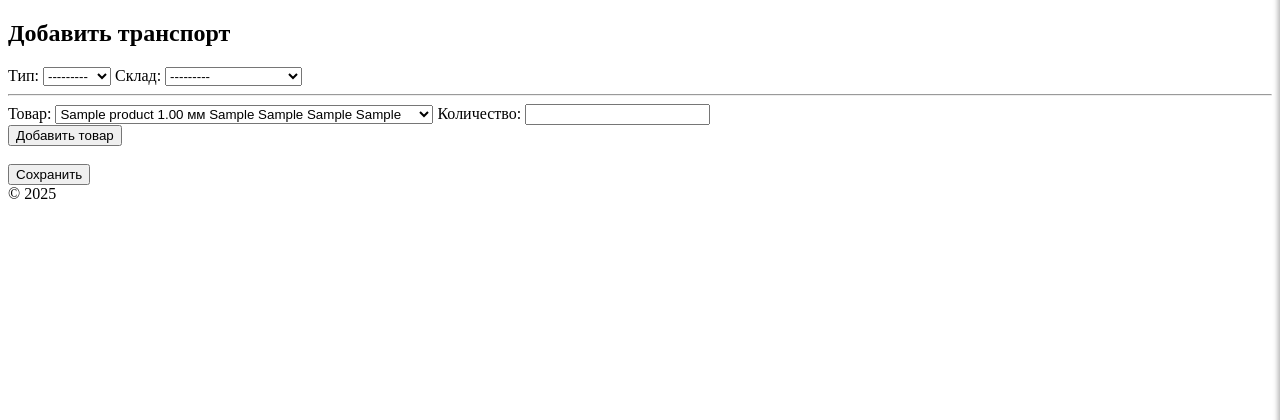
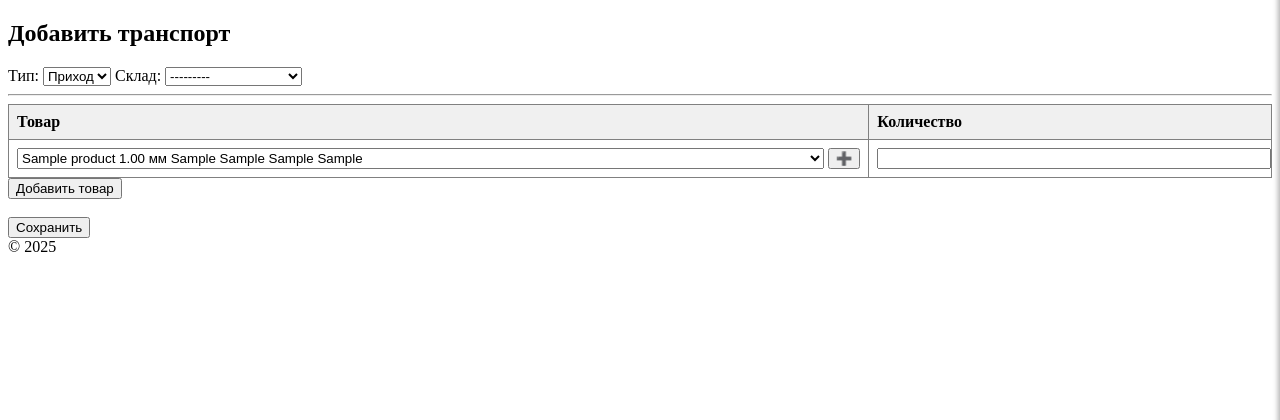
Before and after one commit to Shaxmir/mycrm, a Django app: page /logistics/add/ in a window 1280 px wide. Shown: the part 98-518 px from the top of the page. Run offline with Django 5.2, Linux system fonts and the light colour scheme; a user stored in the database is signed in; tables that the repository leaves empty hold one stand-in row (values such as "Sample post").

Commit message:
Update logistics: allow adding new products directly

```diff
--- a/apps/catalog/views.py
+++ b/apps/catalog/views.py
@@ -3,6 +3,7 @@
 from .models import Product, Category
 from .forms import ProductForm, CategoryForm
 from apps.warehouse.models import Stock, Warehouse
+
 
 
 
--- a/apps/logistics/forms.py
+++ b/apps/logistics/forms.py
@@ -5,9 +5,14 @@
 from apps.catalog.models import Product
 
 class TransportForm(forms.ModelForm):
+    def __init__(self, *args, **kwargs):
+        super().__init__(*args, **kwargs)
+        self.fields['type'].empty_label = None  # <--- Вот это убирает --------
+
     class Meta:
         model = Transport
-        fields = ['type', 'warehouse']  # Тип операции (приход/расход) и склад
+        fields = ['type', 'warehouse']
+
 
 class TransportProductForm(forms.ModelForm):
     class Meta:
--- a/apps/logistics/models.py
+++ b/apps/logistics/models.py
@@ -8,7 +8,7 @@
         ('outgoing', 'Расход'),
     ]
 
-    type = models.CharField(max_length=50, choices=TRANSPORT_TYPES)
+    type = models.CharField(max_length=50, choices=TRANSPORT_TYPES, default='incoming')
     warehouse = models.ForeignKey(Warehouse, on_delete=models.CASCADE)
     date = models.DateTimeField(auto_now_add=True)
     products = models.ManyToManyField(Product, through='TransportProduct')
--- a/apps/logistics/templates/logistics/transport_form.html
+++ b/apps/logistics/templates/logistics/transport_form.html
@@ -13,10 +13,18 @@
 
     <hr>
 
-    <div id="products-container">
-        <div class="product-form">
-            <label>Товар:</label>
-            <select name="product">
+    <table border="1" cellpadding="5" cellspacing="0" style="width:100%; border-collapse: collapse;">
+        <thead style="background-color: #f0f0f0;">
+            <tr>
+                <th style="text-align: left; padding: 8px;">Товар</th>
+                <th style="text-align: left; padding: 8px;">Количество</th>
+            </tr>
+        </thead>
+        <tbody id="products-container">
+            <tr class="product-form">
+                <td style="padding: 8px;">
+                    <div style="display: flex; gap: 4px;">
+                        <select name="product" style="flex: 1;">
                             {% for category in categories %}
                                 <optgroup label="--- {{ category.name }} ---">
                                     {% for product in category.products.all %}
@@ -32,15 +40,54 @@
                                 </optgroup>
                             {% endfor %}
                         </select>
-            <label>Количество:</label>
-            <input type="number" name="quantity" min="1" required>
+                        <button type="button" class="create-product-button" onclick="openNewProductModal(this)">➕</button>
                     </div>
-    </div>
+                </td>
+                <td style="padding: 8px;">
+                    <input type="number" name="quantity" min="1" required style="width: 100%;">
+                </td>
+            </tr>
+        </tbody>
+    </table>
 
     <button type="button" id="add-product">Добавить товар</button>
     <br><br>
     <button type="submit">Сохранить</button>
 </form>
+
+<!-- Модальное окно -->
+<dialog id="newProductModal" style="width: 600px;">
+    <form method="dialog" id="newProductForm" enctype="multipart/form-data">
+        <h3>Создать новый товар</h3>
+        <label>Категория:</label>
+        <select name="category" required style="width: 100%;">
+            {% for category in categories %}
+                <option value="{{ category.id }}">{{ category.name }}</option>
+            {% endfor %}
+        </select>
+        <p>Название: <input type="text" name="name" required style="width: 100%;"></p>
+        <p>Толщина: <input type="number" step="0.01" name="thickness" style="width: 100%;"></p>
+        <p>Сорт: <input type="text" name="grade" style="width: 100%;"></p>
+        <p>Формат: <input type="text" name="format" style="width: 100%;"></p>
+        <p>Поверхность: <input type="text" name="surface" style="width: 100%;"></p>
+        <p>Класс эмиссии: <input type="text" name="emission_class" style="width: 100%;"></p>
+        <p>Листов в кубометре: <input type="number" name="sheets_per_cubic_meter" step="0.01" style="width: 100%;"></p>
+        <p>Единица измерения: <input type="text" name="unit" style="width: 100%;"></p>
+        <p>Вес: <input type="number" name="weight" step="0.01" style="width: 100%;"></p>
+        <p>Площадь: <input type="number" name="area" step="0.01" style="width: 100%;"></p>
+        <p>Фото: <input type="file" name="photo" accept="image/*"></p>
+        <p>Закупочная цена: <input type="number" name="purchase_price" step="0.01" style="width: 100%;"></p>
+        <p>Цена продажи: <input type="number" name="sale_price" step="0.01" style="width: 100%;"></p>
+        <p>Артикул: <input type="text" name="sku" style="width: 100%;"></p>
+        <p>Штрихкод: <input type="text" name="barcode" style="width: 100%;"></p>
+        <p>Минимальный остаток: <input type="number" name="min_stock" style="width: 100%;"></p>
+        <p>Примечание: <textarea name="note" style="width: 100%;"></textarea></p>
+
+        <br>
+        <button type="submit">Создать</button>
+        <button type="button" onclick="document.getElementById('newProductModal').close()">Отмена</button>
+    </form>
+</dialog>
 
 <script>
 document.getElementById('add-product').addEventListener('click', function () {
@@ -49,5 +96,71 @@
     newBlock.querySelectorAll('input').forEach(input => input.value = '');
     container.appendChild(newBlock);
 });
+
+let activeSelect = null;
+
+function openNewProductModal(button) {
+    activeSelect = button.closest('tr').querySelector("select[name='product']");
+    document.getElementById("newProductModal").showModal();
+}
+
+document.getElementById("newProductForm").addEventListener("submit", async function (event) {
+    event.preventDefault();
+    const form = event.target;
+    const modal = document.getElementById("newProductModal");
+
+    const formData = new FormData(form);
+
+    const response = await fetch("/logistics/api/create-product/", {
+        method: "POST",
+        headers: {
+            "X-CSRFToken": document.querySelector("[name=csrfmiddlewaretoken]").value
+        },
+        body: formData
+    });
+
+    if (!response.ok) {
+        alert("Ошибка при создании товара");
+        return;
+    }
+
+    const data = await response.json();
+
+    // 👇 Формируем красивую строку с параметрами товара
+    const label = [
+        data.name,
+        data.thickness ? data.thickness + " " + data.unit : "",
+        data.format,
+        data.grade,
+        data.surface
+    ].filter(Boolean).join(" ");
+
+    const option = new Option(label, data.id);
+    if (activeSelect) {
+        activeSelect.appendChild(option);
+        activeSelect.value = data.id;
+    }
+
+    modal.close();
+    form.reset();
+});
+
+function toggleCreateButtons() {
+    const typeSelect = document.getElementById("id_type");
+    const typeValue = typeSelect.value;
+    const show = typeValue !== "outgoing"; // outgoing = Расход
+
+    document.querySelectorAll(".create-product-button").forEach(btn => {
+        btn.style.display = show ? "inline-block" : "none";
+    });
+}
+
+document.addEventListener("DOMContentLoaded", function () {
+    const typeSelect = document.getElementById("id_type");
+    if (typeSelect) {
+        typeSelect.addEventListener("change", toggleCreateButtons);
+        toggleCreateButtons(); // сразу применить при загрузке
+    }
+});
 </script>
 {% endblock %}
--- a/apps/logistics/urls.py
+++ b/apps/logistics/urls.py
@@ -9,4 +9,5 @@
     path('add/', views.transport_add, name='transport_add'),
     path('transport/<int:pk>/detail/', views.transport_detail, name='transport_detail'),
     path('product/<int:pk>/card/', views.product_card_view, name='product_card'),
+    path("api/create-product/", views.create_product_api, name="logistics_create_product"),
 ]
--- a/apps/logistics/views.py
+++ b/apps/logistics/views.py
@@ -5,9 +5,56 @@
 from apps.warehouse.models import Stock, Warehouse
 from apps.catalog.models import Product
 from .forms import TransportForm, TransportProductForm
-from apps.catalog.models import Category
+from apps.catalog.models import Category, Product
 from django.db import transaction
 from django.template.loader import render_to_string
+from django.views.decorators.http import require_POST
+from django.http import JsonResponse
+
+@require_POST
+def create_product_api(request):
+    data = request.POST
+    name = data.get("name")
+    category_id = data.get("category")
+
+    if not name or not category_id:
+        return JsonResponse({"error": "Имя и категория обязательны"}, status=400)
+
+    category = Category.objects.get(id=category_id)
+
+    product = Product.objects.create(
+        name=name,
+        category=category,
+        photo = request.FILES.get("photo"),
+        thickness=data.get("thickness") or None,
+        grade=data.get("grade") or None,
+        format=data.get("format") or None,
+        surface=data.get("surface") or None,
+        emission_class=data.get("emission_class") or None,
+        sheets_per_cubic_meter=data.get("sheets_per_cubic_meter") or None,
+        unit=data.get("unit") or None,
+        weight=data.get("weight") or None,
+        area=data.get("area") or None,
+        purchase_price=data.get("purchase_price") or None,
+        sale_price=data.get("sale_price") or None,
+        sku=data.get("sku") or None,
+        barcode=data.get("barcode") or None,
+        min_stock=data.get("min_stock") or None,
+        note=data.get("note") or None,
+    )
+
+    return JsonResponse({
+        "id": product.id,
+        "name": product.name,
+        "thickness": str(product.thickness or ""),
+        "unit": product.unit or "",
+        "format": product.format or "",
+        "grade": product.grade or "",
+        "surface": product.surface or "",
+})
+
+
+
 
 def transport_list(request):
     transports = Transport.objects.all().order_by('-date')
```
Lines whose indentation alone changed are shown as unchanged.
